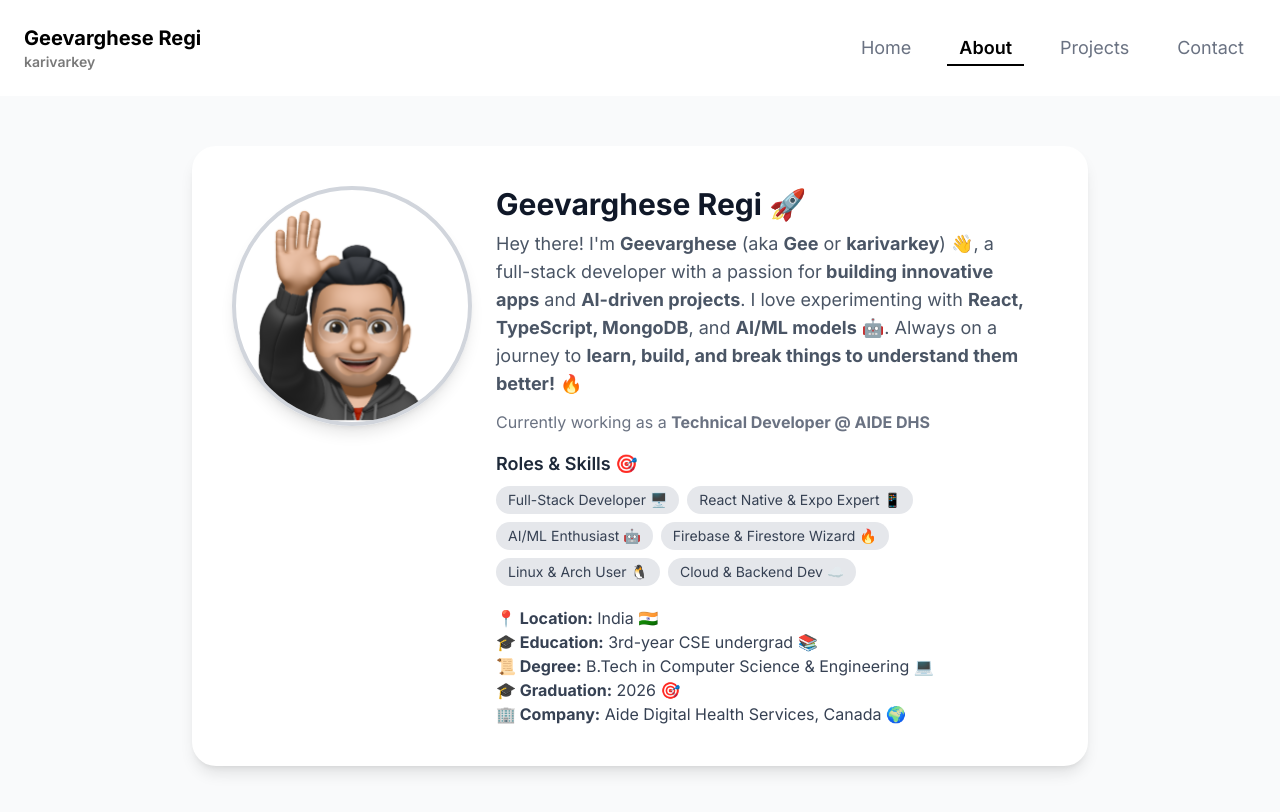
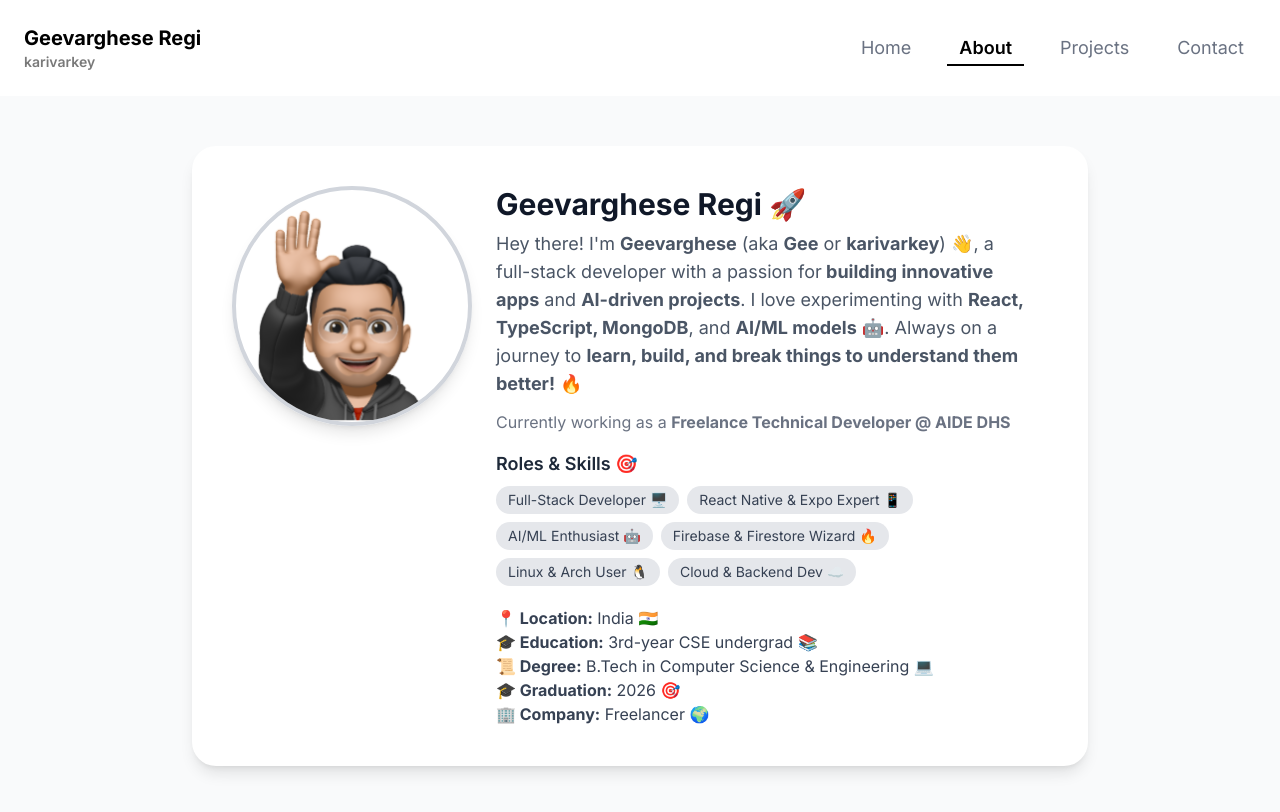
Before and after one commit to karivarkey/portfolio, a React (Vite) app: page /about in a window 1280 px wide. Shown: the top 812 px of the page. Built offline with nearby package versions, Linux system fonts and the light colour scheme.

Commit message:
update About page to reflect freelance status and adjust company name

```diff
--- a/src/pages/About.tsx
+++ b/src/pages/About.tsx
@@ -33,7 +33,8 @@ const About = () => {
           </p>
 
           <p className="text-md text-gray-500 mt-3">
-            Currently working as a <b>Technical Developer @ AIDE DHS</b>
+            Currently working as a{" "}
+            <b>Freelance Technical Developer @ AIDE DHS</b>
           </p>
 
           {/* Titles / Roles */}
@@ -75,7 +76,7 @@ const About = () => {
               <b>🎓 Graduation:</b> 2026 🎯
             </p>
             <p>
-              <b>🏢 Company:</b> Aide Digital Health Services, Canada 🌍
+              <b>🏢 Company:</b> Freelancer 🌍
             </p>
           </div>
         </div>
```
